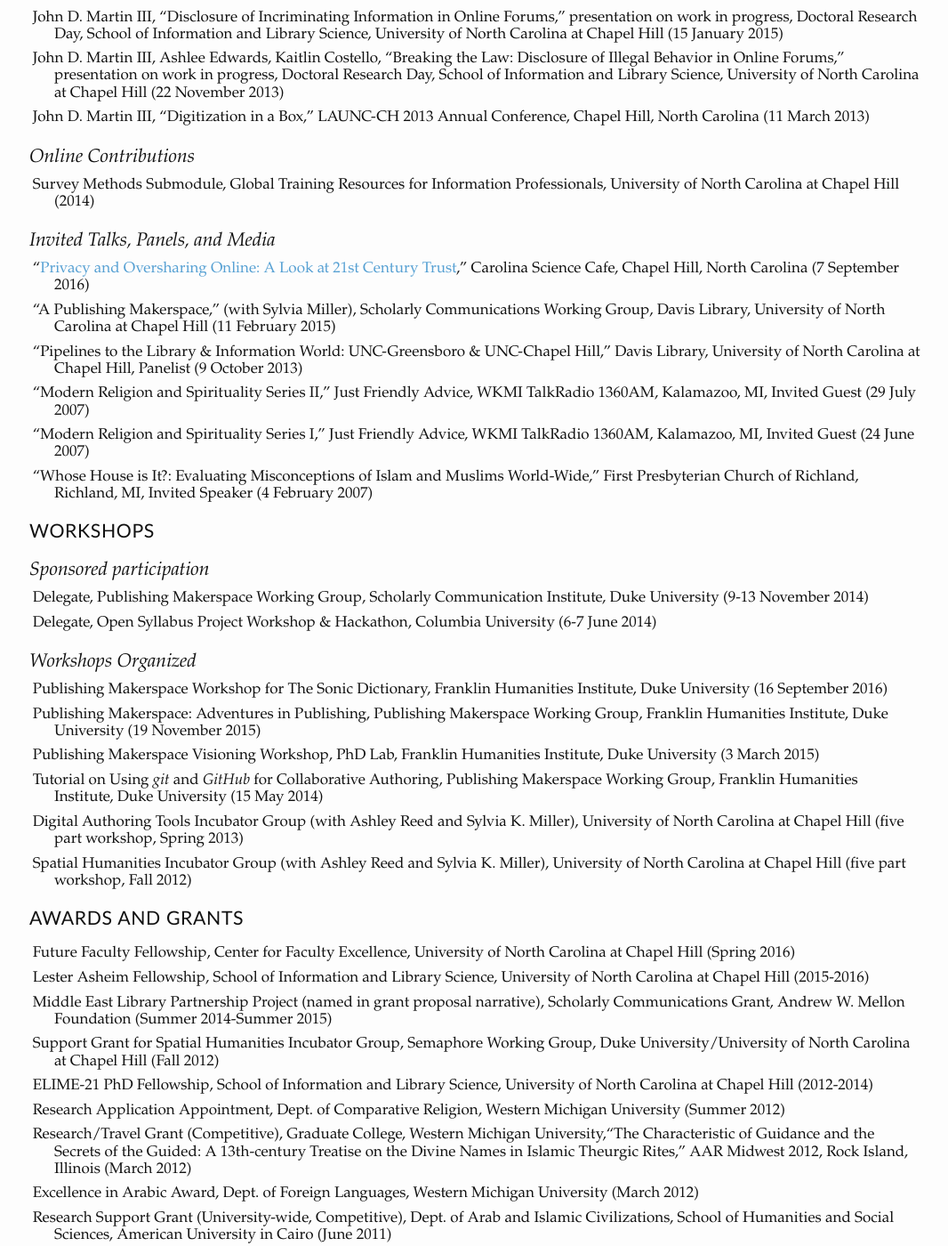
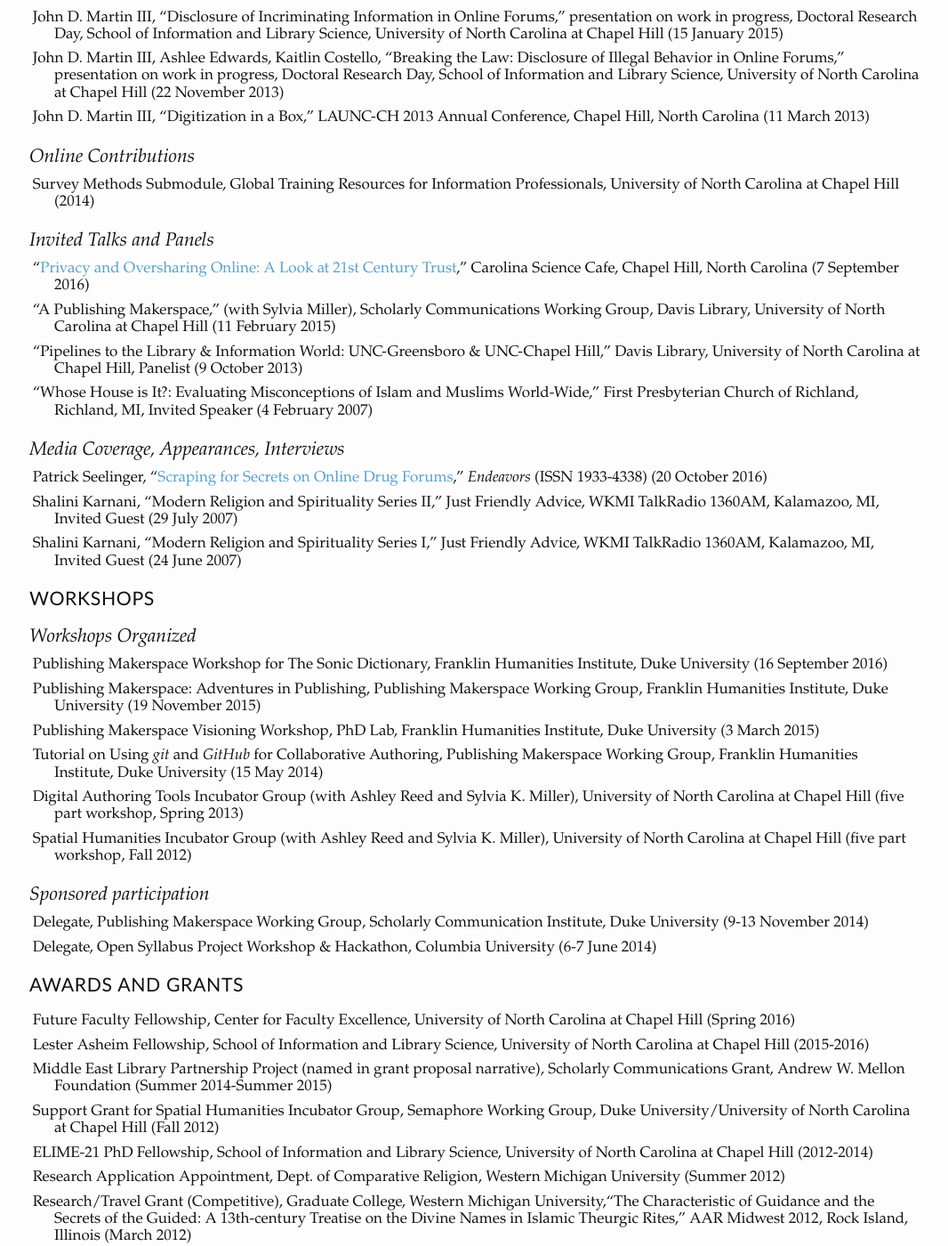
Before and after one commit to jdmar3/jdmar3.github.io, a Jekyll site: the page built from cv/index.md, in a window 1280 px wide and 1400 px high, scrolled down 3264 px. Shown: the whole window at 89% size, without its empty margins (47-1113 px from the left). Built offline with Jekyll 4.4.1, drawn with Linux system fonts in a browser that asks for light colours; Markdown is read by kramdown in place of the engine named in the settings; some of the changed text lies outside the part shown.

Commit message:
update CV

```diff
--- a/cv/index.md
+++ b/cv/index.md
@@ -120,21 +120,20 @@
 
 - Survey Methods Submodule, Global Training Resources for Information Professionals, University of North Carolina at Chapel Hill (2014)
 
-## Invited Talks, Panels, and Media
+## Invited Talks and Panels
 
 - “[Privacy and Oversharing Online: A Look at 21st Century Trust](http://johndmart.in/scicafe-20160907),” Carolina Science Cafe, Chapel Hill, North Carolina (7 September 2016)
 - “A Publishing Makerspace,” (with Sylvia Miller), Scholarly Communications Working Group, Davis Library, University of North Carolina at Chapel Hill (11 February 2015)
 - “Pipelines to the Library & Information World: UNC-Greensboro & UNC-Chapel Hill,” Davis Library, University of North Carolina at Chapel Hill, Panelist (9 October 2013)
-- “Modern Religion and Spirituality Series II,” Just Friendly Advice, WKMI TalkRadio 1360AM, Kalamazoo, MI, Invited Guest (29 July 2007)
-- “Modern Religion and Spirituality Series I,” Just Friendly Advice, WKMI TalkRadio 1360AM, Kalamazoo, MI, Invited Guest (24 June 2007)
 - “Whose House is It?: Evaluating Misconceptions of Islam and Muslims World-Wide,” First Presbyterian Church of Richland, Richland, MI, Invited Speaker (4 February 2007)
 
+## Media Coverage, Appearances, Interviews
+
+- Patrick Seelinger, "[Scraping for Secrets on Online Drug Forums](http://endeavors.unc.edu/scraping_for_secrets_on_online_drug_forums)," *Endeavors* (ISSN 1933-4338) (20 October 2016)
+- Shalini Karnani, “Modern Religion and Spirituality Series II,” Just Friendly Advice, WKMI TalkRadio 1360AM, Kalamazoo, MI, Invited Guest (29 July 2007)
+- Shalini Karnani, “Modern Religion and Spirituality Series I,” Just Friendly Advice, WKMI TalkRadio 1360AM, Kalamazoo, MI, Invited Guest (24 June 2007)
+
 # Workshops
-
-## Sponsored participation
-
-- Delegate, Publishing Makerspace Working Group, Scholarly Communication Institute, Duke University (9-13 November 2014)
-- Delegate, Open Syllabus Project Workshop & Hackathon, Columbia University (6-7 June 2014)
 
 ## Workshops Organized
 
@@ -177,11 +181,12 @@
 
 # Community and Service Activities
 
+- ASIS&T Special Interest Group on Arts and Humanities (SIG-AH) (2016)
 - Digital Humanities Editor and Web Editor, ACM SIGCAS Computing and Society (2016)
 - Doctoral Student Representative, Personnel Committee, School of Information and Library Science, University of North Carolina at Chapel Hill (2014-2015 academic year)
 - Doctoral Student Representative, Research and Doctoral Committee, School of Information and Library Science, University of North Carolina at Chapel Hill (2013-2014 academic year)
 - Full-time Representative, Doctoral Students Association, School of Information and Library Science, University of North Carolina at Chapel Hill (2013)
-- Digital Humanities Now, Editor-at-large (2013)
+- Editor-at-large, Digital Humanities Now (2013)
 - Committee Member, Islamicate Graduate Student Association, University of North Carolina at Chapel Hill (2012-2013 academic year)
 
 # Specialized Training
```
Also changed, not shown: other parts of cv/index.md (+5 -0 lines).
